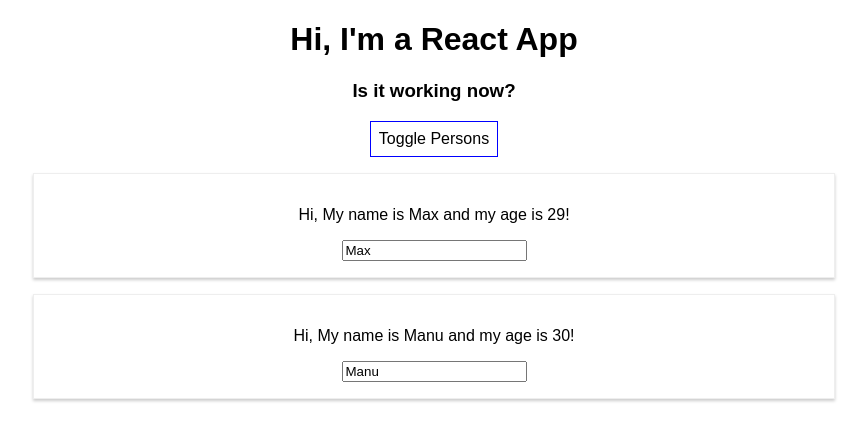
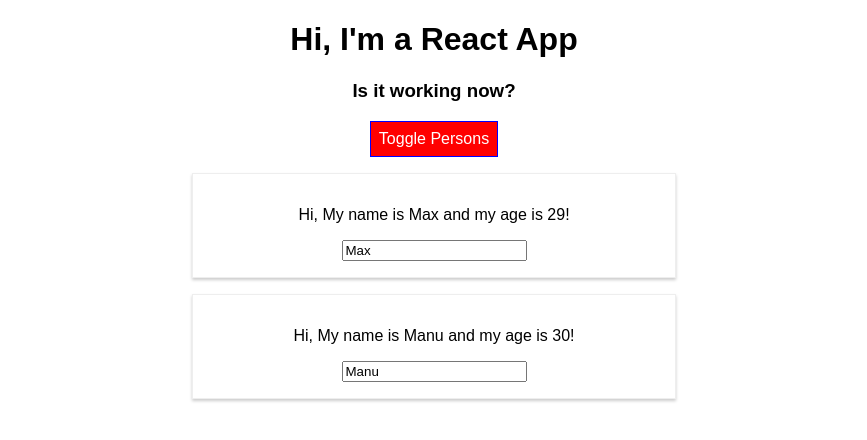
Before and after one commit to iamvimal28/react-basics, a React (Create React App) app in the folder react-complete-guide/: page / in a window 1280 px wide. Both pictures are taken after a click on the button "Toggle Persons". Shown: the top 440 px of the page, without its empty margins (206-1073 px from the left). Built offline with nearby package versions, Linux system fonts and the light colour scheme.

Commit message:
Styling in react using Radium

```diff
--- a/react-complete-guide/package.json
+++ b/react-complete-guide/package.json
@@ -3,6 +3,7 @@
   "version": "0.1.0",
   "private": true,
   "dependencies": {
+    "radium": "^0.26.1",
     "react": "^17.0.1",
     "react-dom": "^17.0.1",
     "react-scripts": "1.1.5"
--- a/react-complete-guide/src/App.css
+++ b/react-complete-guide/src/App.css
@@ -1,3 +1,11 @@
 .App {
   text-align: center;
 }
+
+.red{
+  color: red;
+}
+
+.bold{
+  font-weight: bold;
+}
--- a/react-complete-guide/src/App.js
+++ b/react-complete-guide/src/App.js
@@ -1,6 +1,7 @@
 import React, { Component } from 'react';
 import './App.css';
 import Person from './Person/Person'
+import Radium, {StyleRoot} from 'radium'
 
 class App extends Component {
   state = {
@@ -49,11 +50,16 @@
   render() {
 
     const style = {
-      backgroundColor: 'white',
+      backgroundColor: 'green',
+      color: 'white',
       font: 'inherit',
       border: '1px solid blue',
       padding: '8px',
-      cursor: 'pointer'
+      cursor: 'pointer',
+      ':hover': {
+        backgroundColor: 'lightgreen',
+        color: 'black'
+      }
     };
 
     let persons = null;
@@ -68,18 +74,35 @@
         key={person.id}
         changed={(event) => this.nameChangeHandler(event,person.id)}/>
       }));
+      style.backgroundColor = 'red';
+
+      style[':hover'] =  {
+        backgroundColor: 'salmon',
+        color: 'black'
+      }
+    }
+
+    const classes = [];
+    if(this.state.persons.length<2){
+      classes.push('red');
+    }
+
+    if(this.state.persons.length<1){
+      classes.push('bold');
     }
 
     return (
+      <StyleRoot>
       <div className="App">
         <h1>Hi, I'm a React App</h1>
-        <h3>Is it working now?</h3>
+        <h3 className={classes.join(' ')}>Is it working now?</h3>
         <button style = {style} onClick={this.togglePersonsHandler}>Toggle Persons</button>
         { persons }
 
       </div>
+      </StyleRoot>
     );
   }
 }
 
-export default App;
+export default Radium(App);
--- a/react-complete-guide/src/Person/Person.js
+++ b/react-complete-guide/src/Person/Person.js
@@ -1,9 +1,15 @@
 import React from 'react';
 import './Person.css';
+import Radium from 'radium'
 
 const Person = (props) => {
+    const style = {
+        '@media (min-width: 500px)':{
+            width: '450px'
+        }
+    }
     return (
-        <div className="Person">
+        <div className="Person" style={style}>
             <p onClick={props.click}>Hi, My name is {props.name} and my age is {props.age}!</p>
             <p>{props.children}</p>
             <input type='text' onChange={props.changed} value={props.name}/>
@@ -12,4 +18,4 @@
     )
 }
 
-export default Person;
+export default Radium(Person);
```
Also changed, not shown: 1 other file (tests, documents, lock files or other folders).
